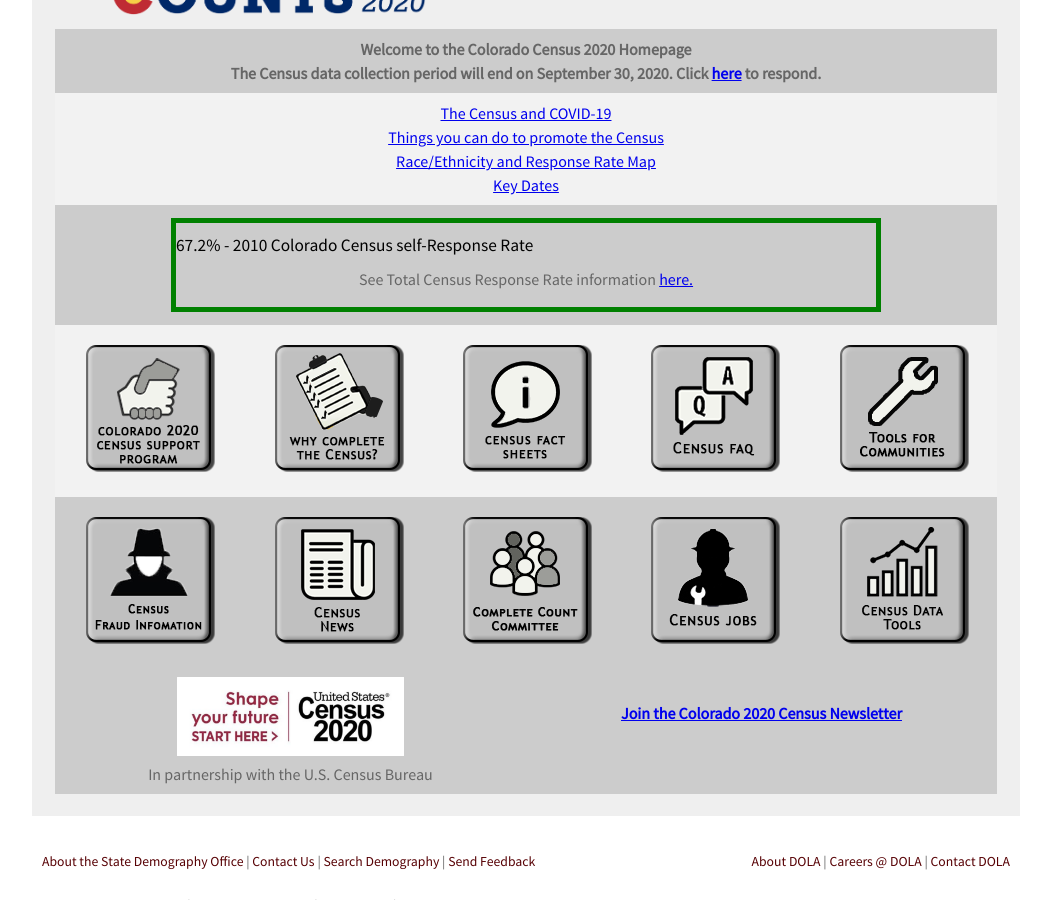
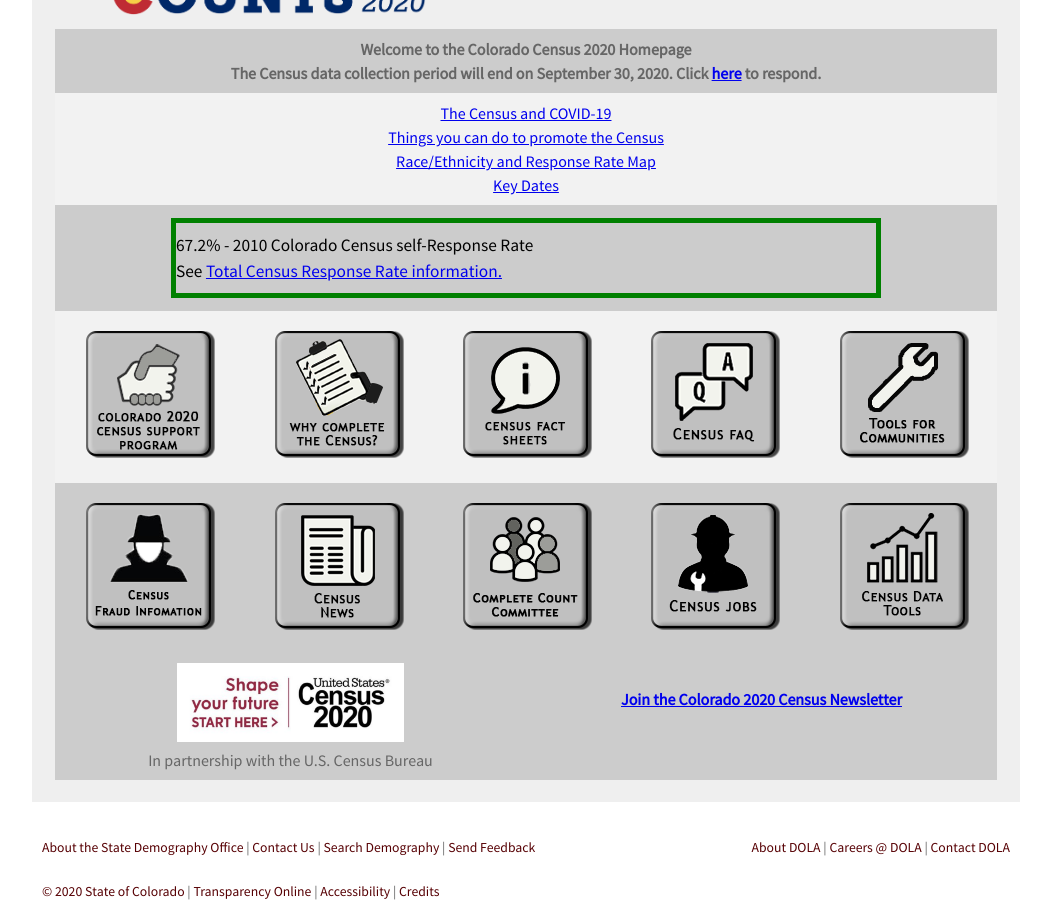
Before and after one commit to TBleess/Website_New, a Jekyll site: the page built from pages/5_CensusACS/census_2020_main.html, in a window 1280 px wide and 900 px high, scrolled down 1120 px. Shown: the whole window, without its empty margins (114-1165 px from the left). Built offline with Jekyll 4.4.1, drawn with Linux system fonts in a browser that asks for light colours.

Commit message:
Update census_2020_main.html

```diff
--- a/pages/5_CensusACS/census_2020_main.html
+++ b/pages/5_CensusACS/census_2020_main.html
@@ -141,8 +141,8 @@
 				<p  class="thTitle" id="thermTitle"></p>
 				<p class="goal-number1" id="progressText"></p>
 				<p class="goal-number2" >67.2% - 2010 Colorado Census self-Response Rate</p>
-				<p>See Total Census Response Rate information <a href="https://2020census.gov/en/response-rates/nrfu.html?utm_campaign=20200821msc20s2ccnwsrs&utm_medium=email&utm_source=govdelivery"
-										 target="_blank">here.</a></p>
+				<p class = "goal-number2" >See <a href="https://2020census.gov/en/response-rates/nrfu.html?utm_campaign=20200821msc20s2ccnwsrs&utm_medium=email&utm_source=govdelivery"
+										 target="_blank">Total Census Response Rate information.</a></p>
 			</div>
         </td>
 	    </tr>
```
